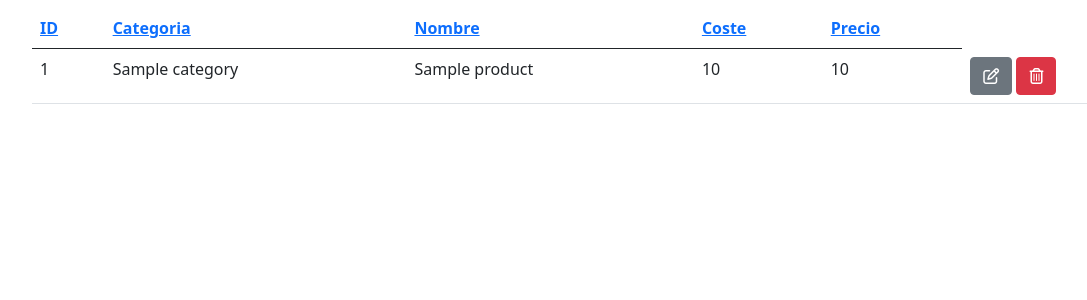
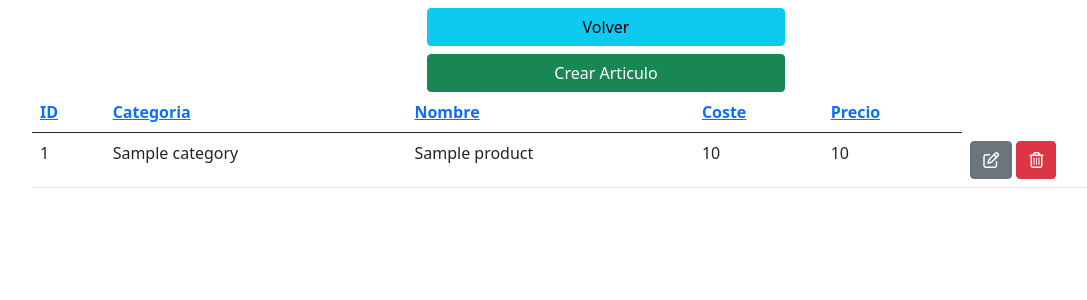
Before and after one commit to jorgeAgoiz/DWES_PAC3, a PHP site: page /ListaArticulo.php in a window 1280 px wide. Shown: the top 300 px of the page, without its empty margins (34-1121 px from the left). Run offline with PHP 8.4, Linux system fonts and the light colour scheme; tables that the repository leaves empty or names only in its code hold one stand-in row (values such as "Sample post"); some libraries are stand-ins or nearby versions.

Commit message:
Empezando con Articulos

```diff
--- a/FormArticulo.php
+++ b/FormArticulo.php
@@ -1 +1,5 @@
 <!-- Crear, modificar y eliminar articulos -->
+
+<?php
+echo "Whats Up Motherfuckers???";
+?>
--- a/ListaArticulo.php
+++ b/ListaArticulo.php
@@ -7,7 +7,11 @@ require("./includes/header.php");
 
 
 <div class="container p-2">
-    <div class="row">
+    <div class="row justify-content-center">
+        <div class="d-grid gap-2 col-4">
+            <a href="index.php" class='btn btn-info'>Volver</a>
+            <a href="FormArticulo.php" class='btn btn-success'>Crear Articulo</a>
+        </div>
         <table class="table">
             <thead>
                 <tr>
@@ -45,6 +49,8 @@ require("./includes/header.php");
                             </a>
                         </td>
                     </tr>
+                    <!-- Pasar esto a una funcion a BaseDatos.php y replicar rutas
+                    como en ListaUsuarios, ademas añadir paginacion -->
                 <?php } ?>
             </tbody>
         </table>
--- a/ListaUsuario.php
+++ b/ListaUsuario.php
@@ -11,8 +11,6 @@ require("./includes/header.php");
             <a href="index.php" class='btn btn-info'>Volver</a>
             <a href="FormUsuario.php" class='btn btn-success'>Crear Usuario</a>
         </div>
-
-
         <?php if (isset($_SESSION['message'])) { ?>
             <div class="alert alert-<?= $_SESSION['message_type'] ?> alert-dismissible fade show" role="alert">
                 <?= $_SESSION['message'] ?>
```
